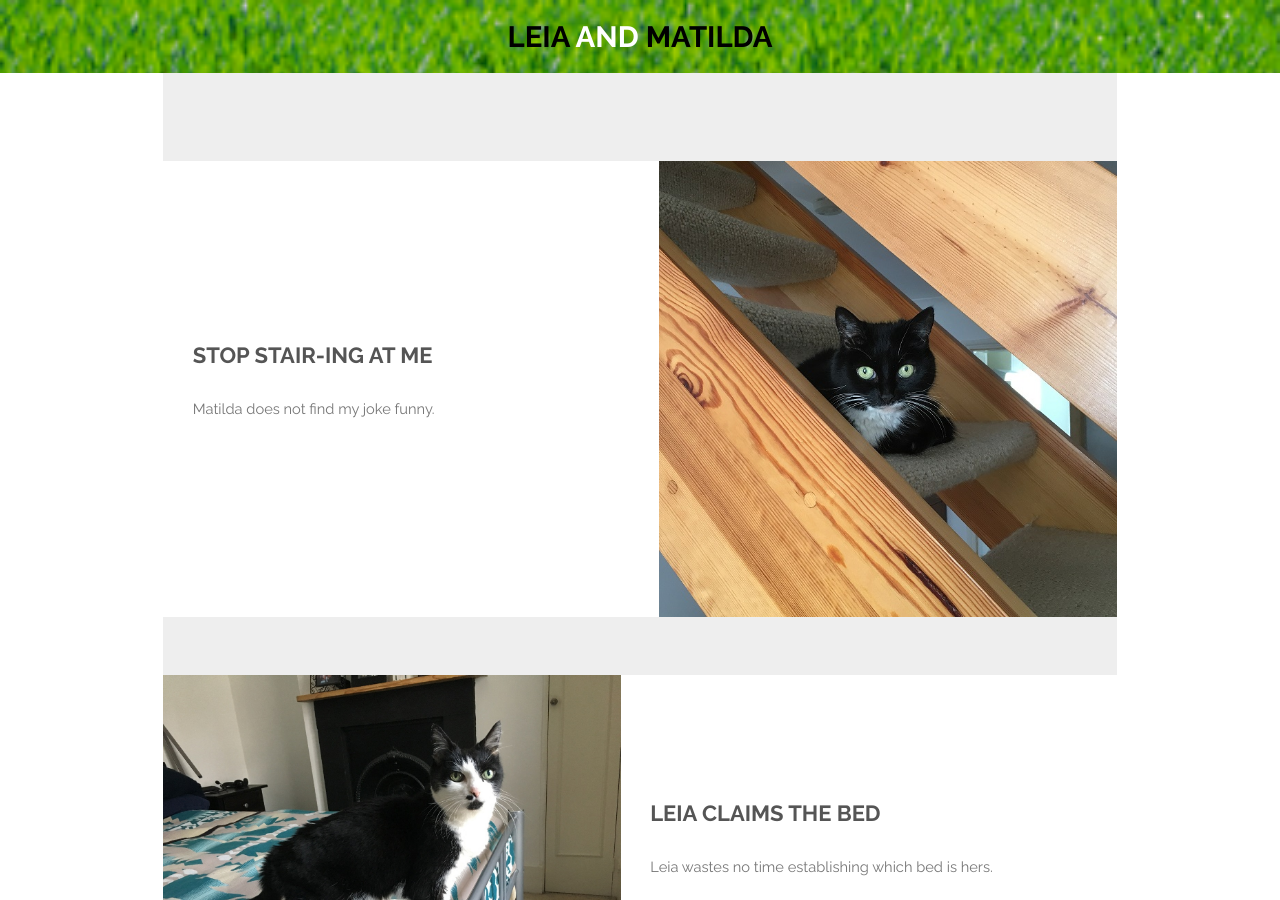
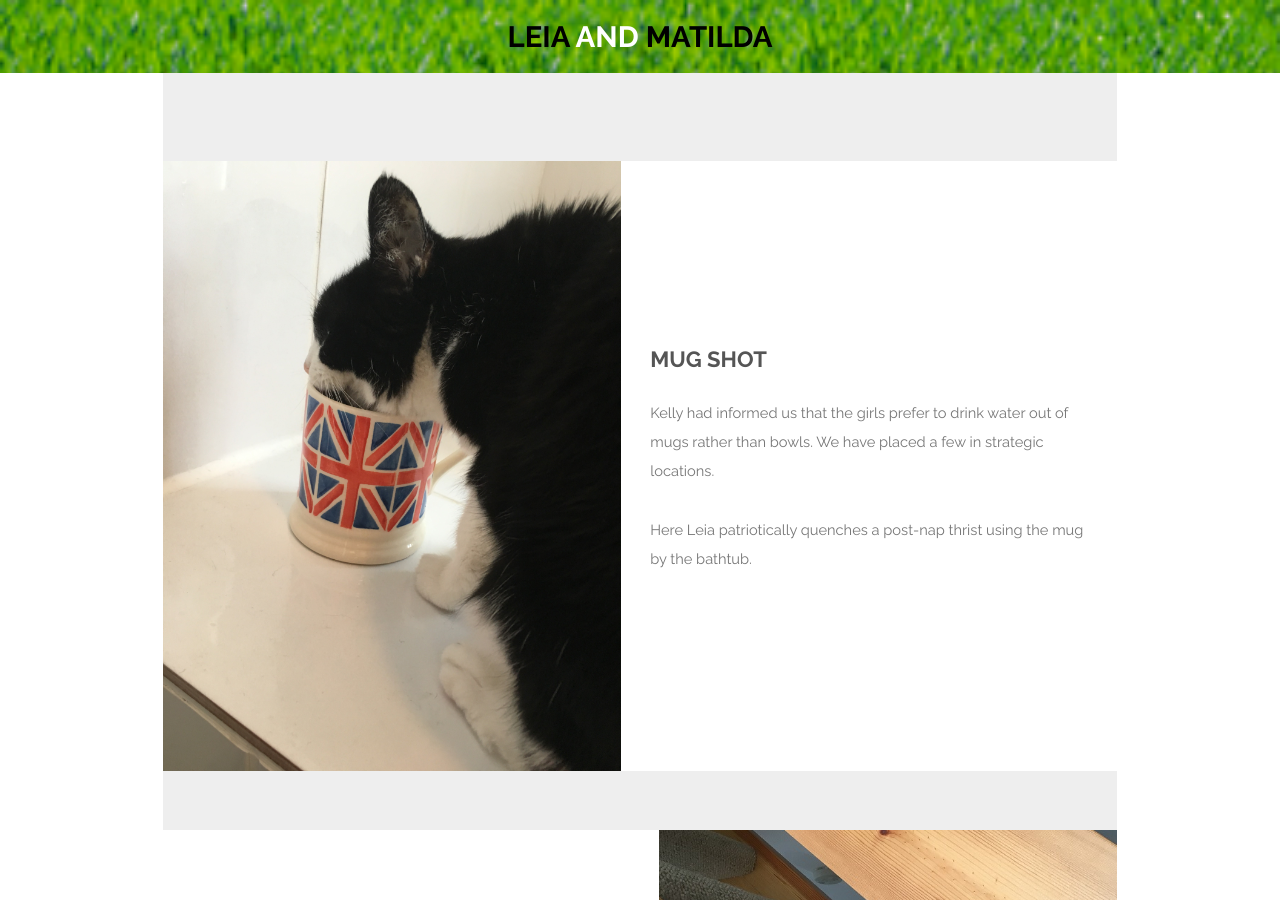
Before and after one commit to jaypalexa/leia-and-matilda, a Jekyll site: the page built from index.md, in a window 1280 px wide and 900 px high. Built offline with Jekyll 4.4.1, drawn with Linux system fonts in a browser that asks for light colours.

Commit message:
Created "Mug Shot" post.

```diff
--- a/index.md
+++ b/index.md
@@ -6,6 +6,14 @@ description: A photo essay by Leia and Matilda
 ---
 <section id="one" class="wrapper style1">
   <div class="inner">
+    <article class="feature left">
+      <span class="image"><a href="{{ site.url }}{{ site.baseurl }}/assets/images/20170410_1108_leia_mug.jpg"><img src="{{ site.url }}{{ site.baseurl }}/assets/images/20170410_1108_leia_mug.jpg" /></a></span>
+      <div class="content">
+        <h2>Mug Shot</h2>
+        <p>Kelly had informed us that the girls prefer to drink water out of mugs rather than bowls. We have placed a few in strategic locations.</p>
+		<p>Here Leia patriotically quenches a post-nap thrist using the mug by the bathtub.</p>
+      </div>
+    </article>
     <article class="feature right">
       <span class="image"><a href="{{ site.url }}{{ site.baseurl }}/assets/images/20170409_0924_matilda_stairs.jpg"><img src="{{ site.url }}{{ site.baseurl }}/assets/images/20170409_0924_matilda_stairs.jpg" /></a></span>
       <div class="content">
```
Also changed, not shown: assets/images/20170410_1108_leia_mug.jpg (added).
